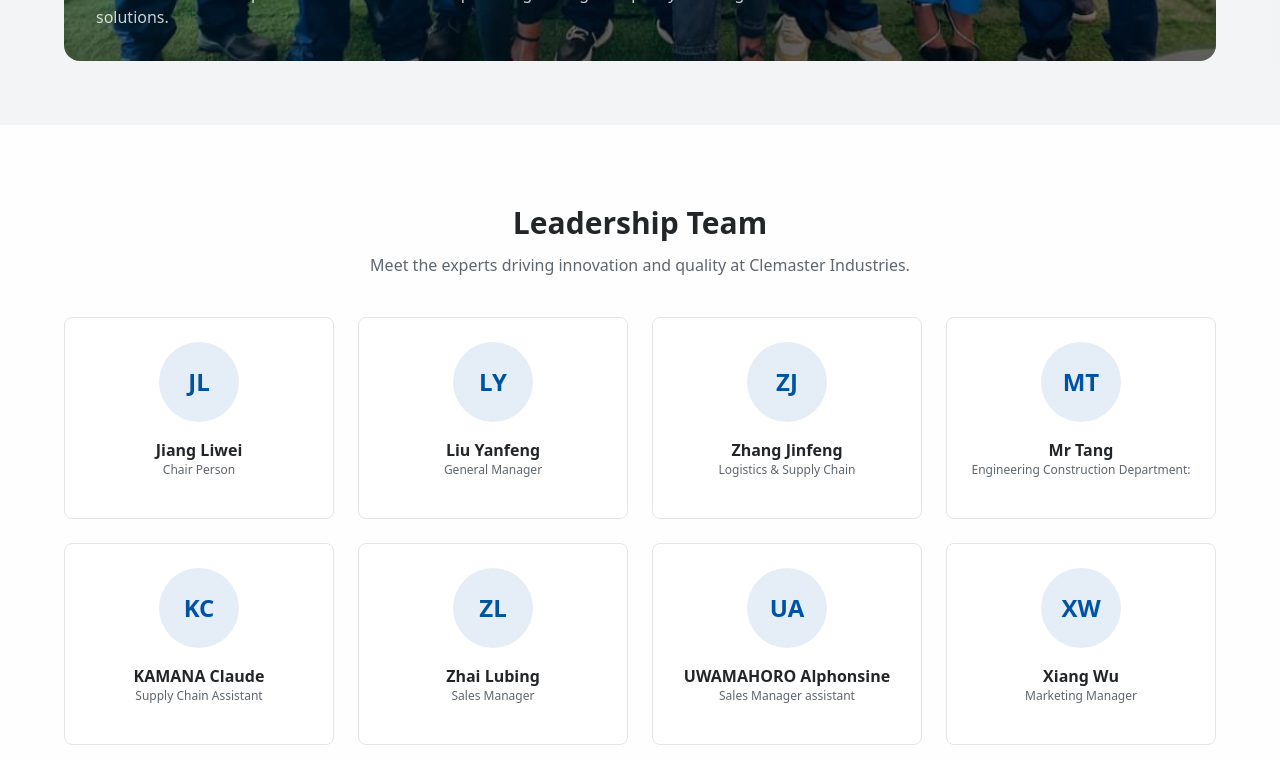
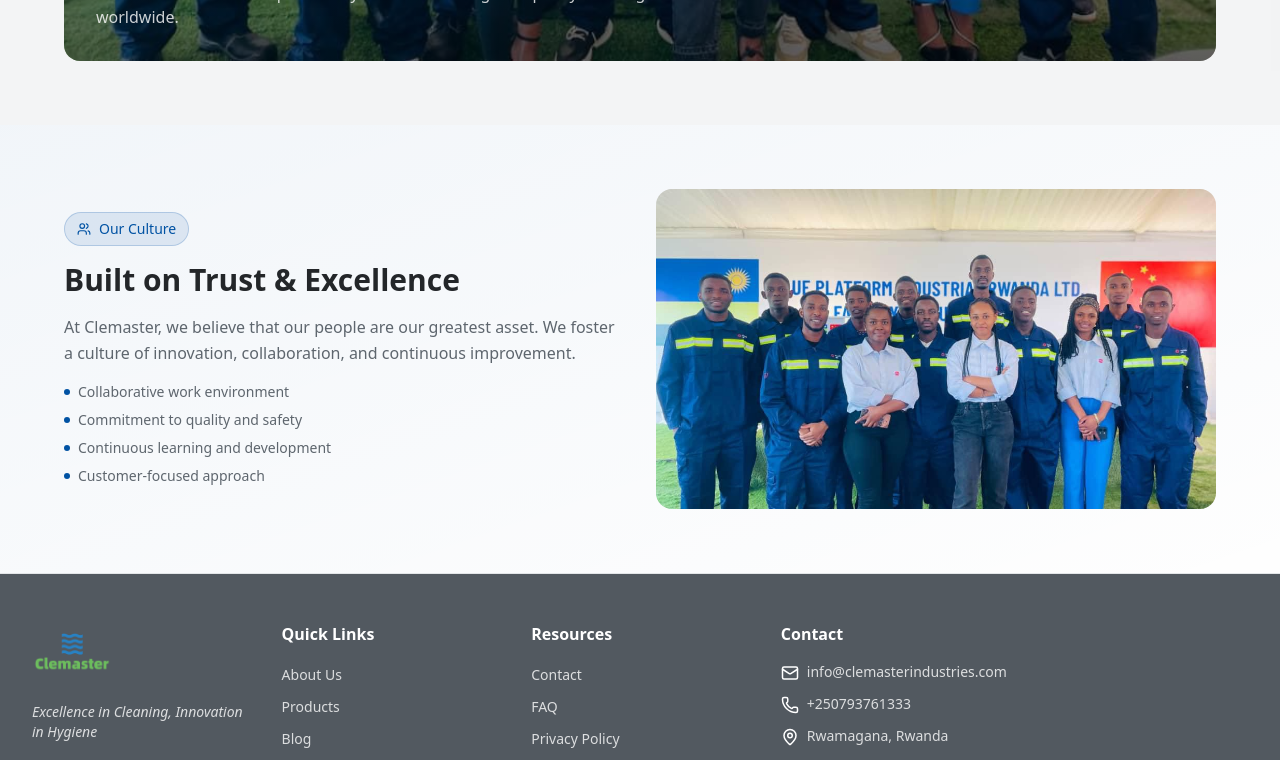
Before and after one commit to devpascope250/clemaster, a Next.js app: page /team in a window 1280 px wide. Shown: the part 1200-1960 px from the top of the page. Built offline with nearby package versions, Linux system fonts and the light colour scheme.

Commit message:
remove Leadership team

```diff
--- a/app/team/page.tsx
+++ b/app/team/page.tsx
@@ -39,9 +39,7 @@
 'use client'
 
 import Image from 'next/image'
-import { TeamMemberCardCompact } from '@/components/TeamMemberCardCompact'
 import { SectionHeading } from '@/components/SectionHeading'
-import { teamMembers } from '@/lib/data/team'
 import { Users } from 'lucide-react'
 
 export default function TeamPage() {
@@ -57,7 +55,7 @@ export default function TeamPage() {
         </div>
       </section>
 
-      {/* Team Photo Section */}
+      {/* Team Photo Section - Enhanced with Management Description */}
       <section className="py-12 sm:py-16 px-4 sm:px-6 lg:px-8 bg-muted/30">
         <div className="container mx-auto max-w-6xl">
           <div className="relative rounded-2xl overflow-hidden">
@@ -69,7 +67,6 @@ export default function TeamPage() {
               className="w-full h-auto object-cover"
               priority
             />
-            {/* Optional overlay with text */}
             <div className="absolute inset-0 bg-gradient-to-t from-black/60 via-transparent to-transparent flex items-end">
               <div className="p-8">
                 <div className="inline-flex items-center gap-2 px-3 py-1.5 rounded-full bg-white/20 backdrop-blur-sm border border-white/30 mb-3">
@@ -80,7 +77,7 @@ export default function TeamPage() {
                   Together We Deliver Excellence
                 </h3>
                 <p className="text-white/80 text-sm sm:text-base max-w-2xl">
-                  A dedicated team of professionals committed to providing the highest quality cleaning solutions.
+                  🌍 Our international management team brings together decades of industry expertise and advanced technical proficiency to deliver the highest quality cleaning solutions worldwide.
                 </p>
               </div>
             </div>
@@ -88,25 +85,7 @@ export default function TeamPage() {
         </div>
       </section>
 
-      {/* Team Grid */}
-      <section className="py-16 sm:py-20 px-4 sm:px-6 lg:px-8">
-        <div className="container mx-auto max-w-6xl">
-          <div className="text-center mb-10">
-            <h3 className="text-2xl sm:text-3xl font-bold text-foreground mb-3">Leadership Team</h3>
-            <p className="text-muted-foreground max-w-2xl mx-auto">
-              Meet the experts driving innovation and quality at Clemaster Industries.
-            </p>
-          </div>
-
-          <div className="grid grid-cols-1 md:grid-cols-2 lg:grid-cols-4 gap-6">
-            {teamMembers.map((member) => (
-              <TeamMemberCardCompact key={member.id} member={member} />
-            ))}
-          </div>
-        </div>
-      </section>
-
-      {/* Team Culture Section - Optional */}
+      {/* Team Culture Section */}
       <section className="py-12 sm:py-16 px-4 sm:px-6 lg:px-8 bg-gradient-to-br from-primary/5 to-transparent">
         <div className="container mx-auto max-w-6xl">
           <div className="grid md:grid-cols-2 gap-8 items-center">
```
